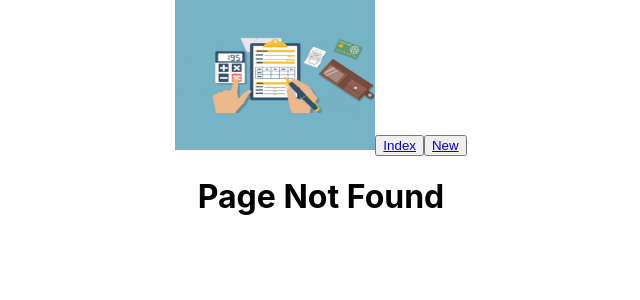
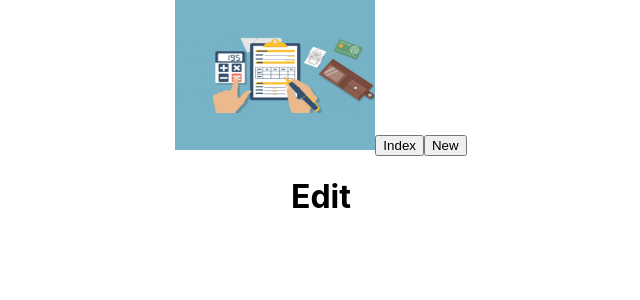
Before and after one commit to Stephanie-Lucano/budgeting-app-react, a React (Create React App) app: page /transactions/1/edit in a window 1280 px wide. Before the commit this address had no page. Shown: the top 300 px of the page, without its empty margins (319-959 px from the left). Built offline with nearby package versions, Linux system fonts and the light colour scheme.

Commit message:
Rendered buttons for Show page including: back, edit and delete

```diff
--- a/src/App.js
+++ b/src/App.js
@@ -4,6 +4,7 @@ import Home from "./Pages/Home"
 import Index from "./Pages/Index"
 import New from "./Pages/New"
 import Show from "./Pages/Show"
+import Edit from "./Pages/Edit"
 import FourOFour from "./Pages/FourOFour"
 import './App.css';
 
@@ -16,6 +17,7 @@ function App() {
         <Route path="/transactions" element={<Index />} />
         <Route path="/transactions/new" element={<New />} />
         <Route path="/transactions/:id" element={<Show />} />
+        <Route path="/transactions/:id/edit" element={<Edit />} />
         <Route path="*" element={<FourOFour />} />
       </Routes>
     </div>
--- /dev/null
+++ b/src/Functionality/EditTransaction.js
@@ -0,0 +1,9 @@
+const EditTransaction = () => {
+    return (
+        <div className="EditTransaction">
+
+        </div>
+    )
+}
+
+export default EditTransaction
--- a/src/Functionality/ShowTransaction.js
+++ b/src/Functionality/ShowTransaction.js
@@ -1,6 +1,6 @@
 import axios from "axios"
 import { useState, useEffect } from "react"
-import { useParams, useNavigate } from "react-router-dom"
+import { Link, useParams, useNavigate } from "react-router-dom"
 
 const ShowTransaction = () => {
     const navigate = useNavigate()
@@ -33,6 +33,11 @@ const ShowTransaction = () => {
                 <h2>{transaction.from}</h2>
                 <h2>{transaction.category}</h2>
             </article>
+            <aside>
+                <Link to="/transactions"><button>Back</button></Link>
+                <Link to={`/transactions/${id}/edit`}><button>Edit</button></Link>
+                <button onClick={handleDelete}>Delete</button>
+            </aside>
         </div>
     )
 }
--- /dev/null
+++ b/src/Pages/Edit.js
@@ -0,0 +1,11 @@
+import EditTransaction from "../Functionality/EditTransaction"
+const Edit = () => {
+    return (
+        <div className="Edit">
+            <h1>Edit</h1>
+            <EditTransaction />
+        </div>
+    )
+}
+
+export default Edit
--- a/src/Pages/Navbar.js
+++ b/src/Pages/Navbar.js
@@ -7,12 +7,9 @@ const Navbar = () => {
             <Link to="/">
                 <img src={Logo} alt="Budgeting" width="200" height="150" />
             </Link>
-            <button>
-                <Link to="/transactions">Index</Link>
-            </button>
-            <button>
-                <Link to="/transactions/new">New</Link>
-            </button>
+            <Link to="/transactions"><button>Index</button></Link>
+            <Link to="/transactions/new"><button>New</button></Link>
+
         </div>
     )
 }
```
